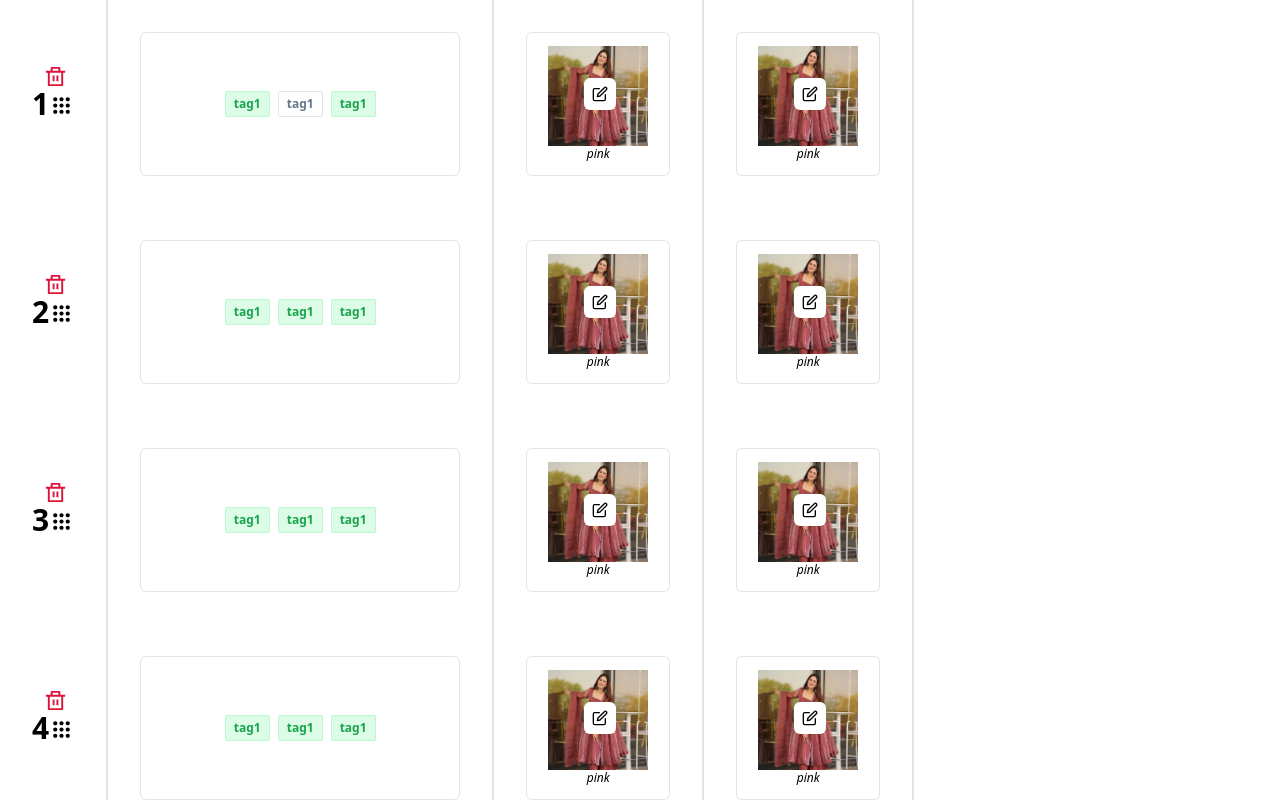
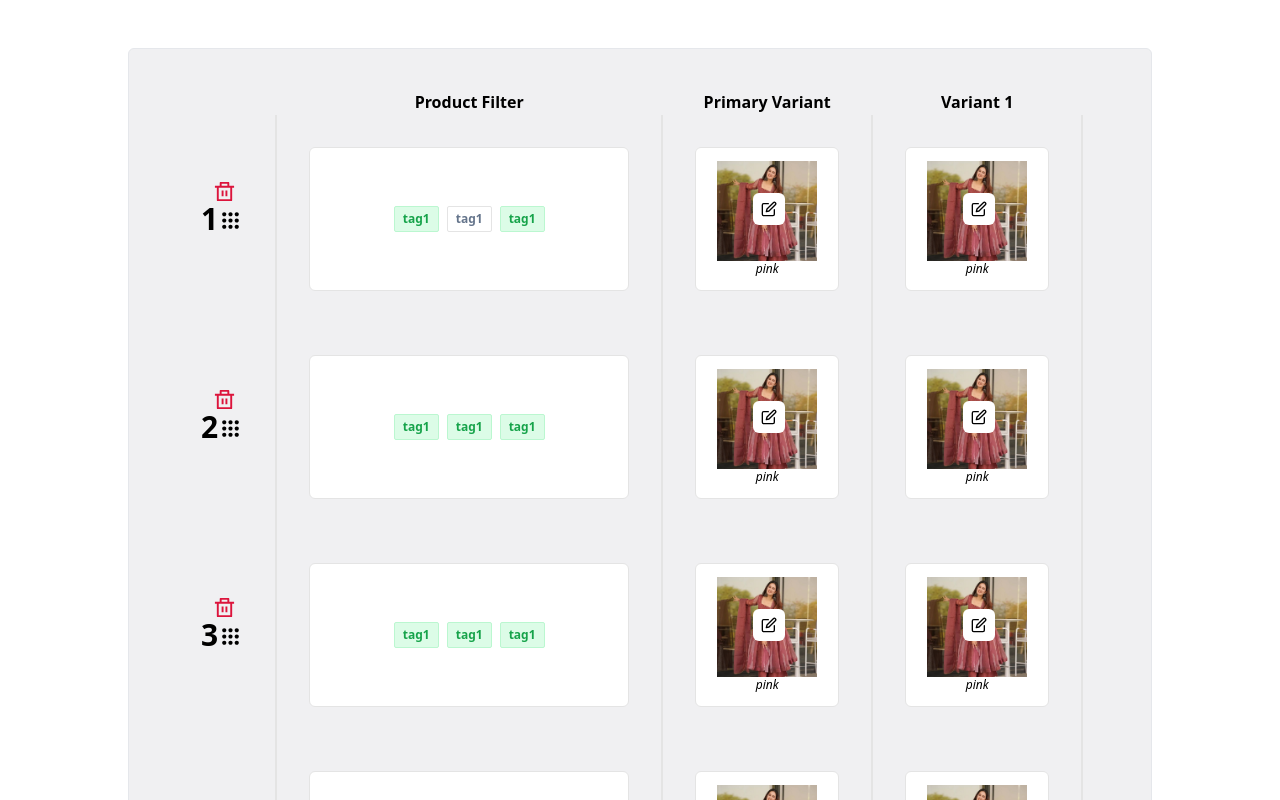
Before and after one commit to saswatimahanta/retainiq-assignment, a Next.js app: page / in a window 1280 px wide. Shown: the top 800 px of the page. Built offline with nearby package versions, Linux system fonts and the light colour scheme.

Commit message:
row headers implemented

```diff
--- a/app/globals.css
+++ b/app/globals.css
@@ -1,3 +1,11 @@
 @tailwind base;
 @tailwind components;
 @tailwind utilities;
+
+
+:root{
+  display: flex;
+  justify-content: center;
+  align-items: center;
+  min-height: 100vh;
+}
--- a/app/page.js
+++ b/app/page.js
@@ -6,6 +6,8 @@ import { useState, useEffect, useCallback } from "react";
 import { DndProvider } from "react-dnd";
 import update from 'immutability-helper';
 import { HTML5Backend } from "react-dnd-html5-backend";
+
+const initialHeaderRows = ["", "Product Filter", "Primary Variant", "Variant 1"];
 
 const initialRowData = [
   {
@@ -122,9 +124,13 @@ if(!window.localStorage.getItem("rows")){
   window.localStorage.setItem("rows", JSON.stringify(initialRowData));
 }
 
+if(!window.localStorage.getItem("rowHeaders")){
+  window.localStorage.setItem("rowHeaders", JSON.stringify(initialHeaderRows));
+}
+
 export default function Home() {
   const [rows, setRows] = useState(JSON.parse(window.localStorage.getItem("rows")) || []);
-
+  const [headerRows, setHeaderRows] = useState(JSON.parse(window.localStorage.getItem("rowHeaders")) || [])
   const moveCard = useCallback((dragIndex, hoverIndex) => {
     setRows((prevRows) =>
       update(prevRows, {
@@ -149,10 +155,15 @@ export default function Home() {
   }, [])
 
   return (
-    <div className="">
+    <div className="mt-12 flex w-[80vw] min-h-[60vh] border border-[#E4E4E4]-500 p-10 bg-[#F0F0F2] overflow-hidden rounded-md">
       <DndProvider backend={HTML5Backend}>
         <table>
           <thead>
+            <tr>
+              {headerRows.map((header)=>(
+                <th>{header}</th>
+              ))}
+            </tr>
           </thead>
           <tbody>
             {rows.map((row, index)=>(
```
